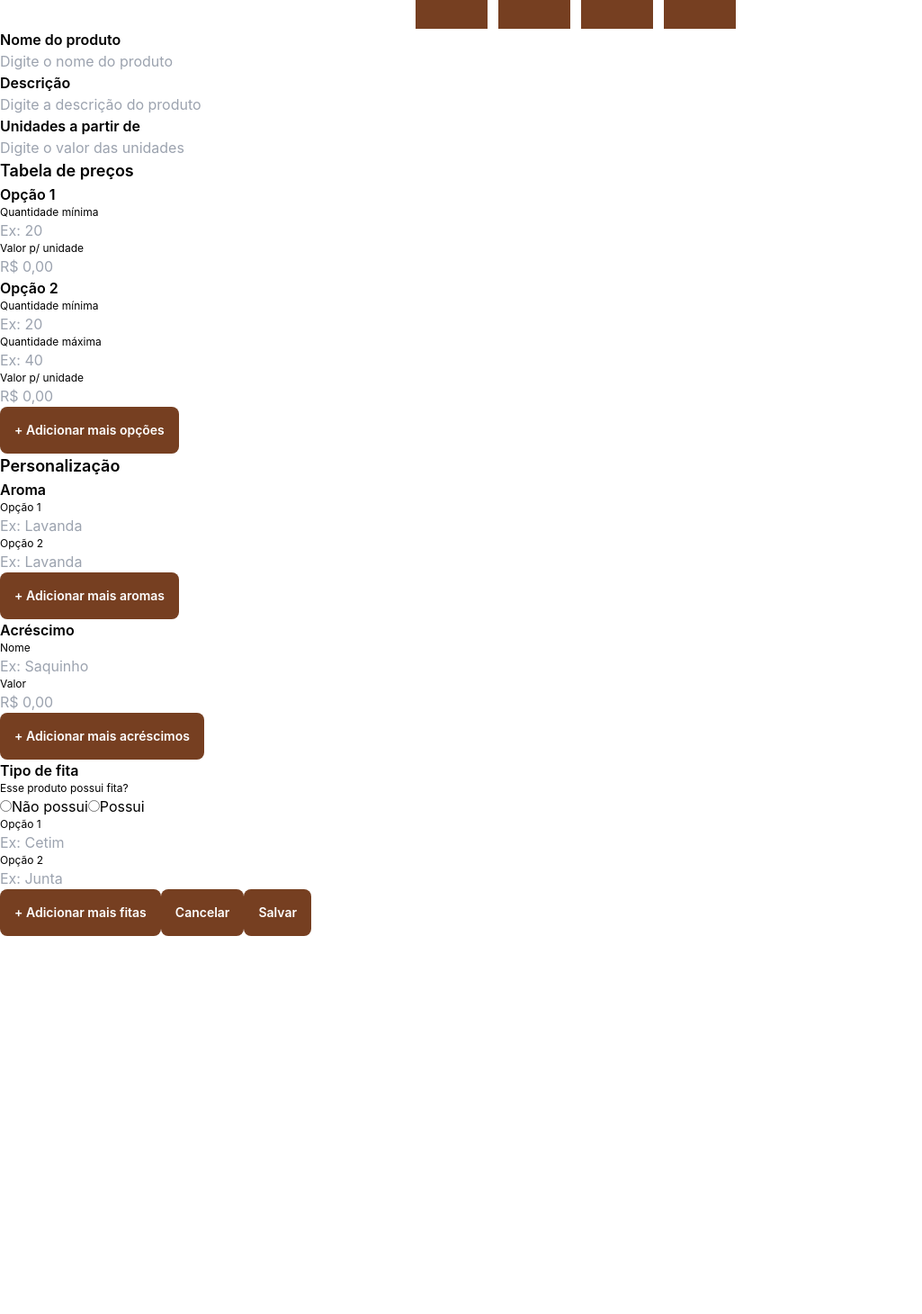
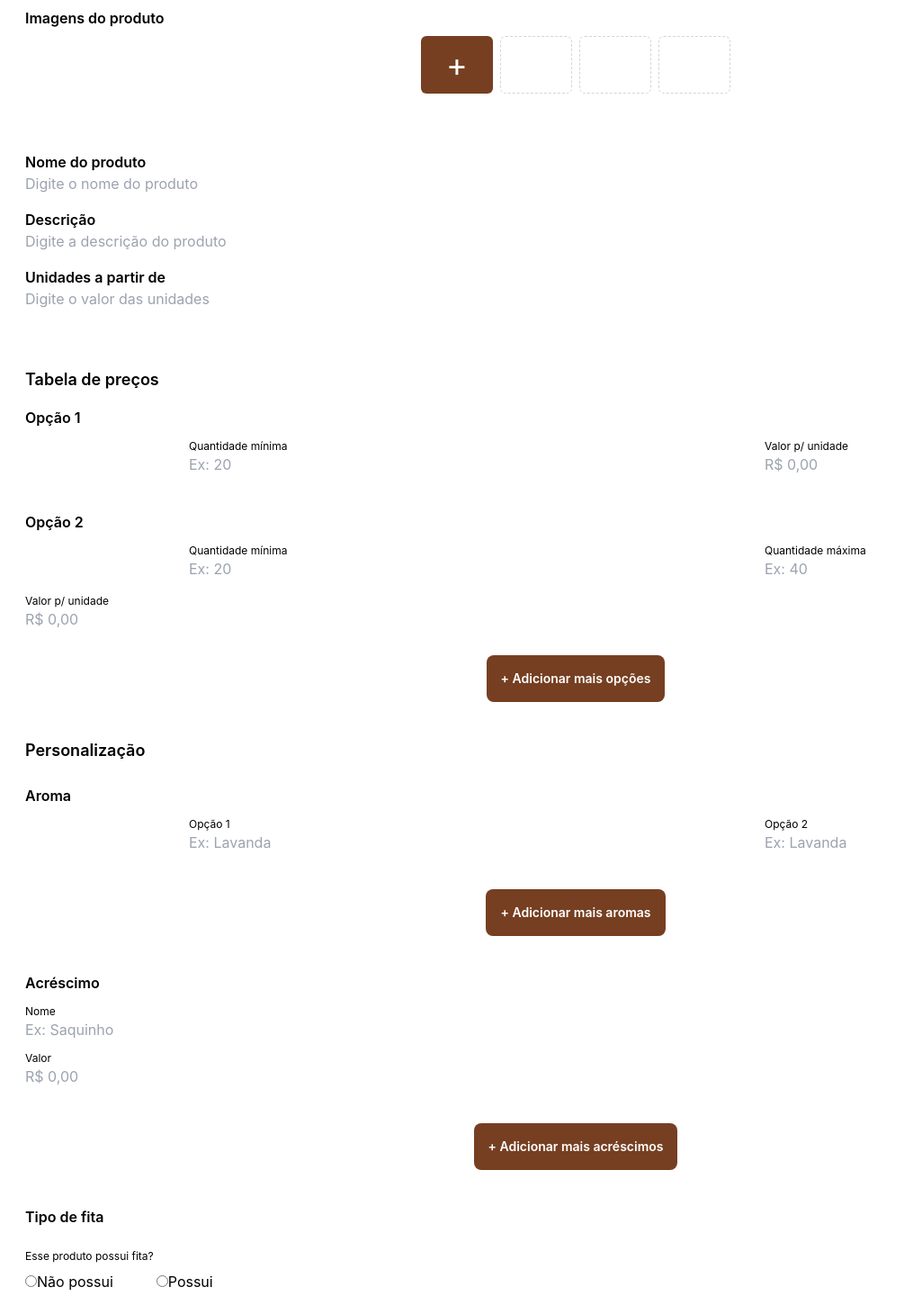
Before and after one commit to ICEI-PUC-Minas-PMV-ADS/pmv-ads-2024-1-e5-proj-empext-t5-flamme, a React (Vite) app in the folder flamme-web/: page / in a window 1280 px wide. Shown: the part 100-1560 px from the top of the page at 90% size, without its empty margins (0-1025 px from the left). Before the commit the page ends 1140 px from the top, so only its background shows below. Built offline with nearby package versions, Linux system fonts and the light colour scheme.

Commit message:
melhorando css page addProduct

```diff
--- a/flamme-web/src/components/Rectangle/index.tsx
+++ b/flamme-web/src/components/Rectangle/index.tsx
@@ -1,11 +1,11 @@
 const Rectangle = () => {
   return (
-    <div className="flex flex-row justify-center items-center gap-3">
-    <div className="w-20 h-20 rounded-5 bg-primary text-white text-center">+</div>
-    <div className="w-20 h-20 rounded-5 bg-primary"></div>
-    <div className="w-20 h-20 rounded-5 bg-primary"></div>
-    <div className="w-20 h-20 rounded-5 bg-primary"></div>
-</div>
+    <div className="flex justify-center items-center gap-2 mt-2">
+        <div className="w-20 h-16 bg-primary rounded-md flex justify-center items-center text-white text-4xl">+</div>
+        <div className="w-20 h-16 rounded-md border border-dashed border-gray-300"></div>
+        <div className="w-20 h-16 rounded-md border border-dashed border-gray-300"></div>
+        <div className="w-20 h-16 rounded-md border border-dashed border-gray-300"></div>
+    </div>
 
   );
 };
--- a/flamme-web/src/screens/addProduct/index.tsx
+++ b/flamme-web/src/screens/addProduct/index.tsx
@@ -12,98 +12,141 @@ function AddProduct() {
     <>
       <div className="AddProduct">
 
+        <div className="flex justify-center items-center mt-4">
           <Title text="Adicionar Produto" />
+        </div>
 
+        <div className="mt-16 ml-7">
           <SectionTitle text="Imagens do produto" />
+        </div>
 
-        <Rectangle/>
+        <Rectangle />
 
-        <div className="container">
-          <div className="input-group">
-            <div className="input-box">
+        <div className="mt-16 ml-7">
           <SectionTitle text="Nome do produto" />
           <input type="text" placeholder="Digite o nome do produto" />
         </div>
 
-            <div className="input-box">
+        <div className="ml-7 mt-4">
           <SectionTitle text="Descrição" />
           <input type="text" placeholder="Digite a descrição do produto" />
         </div>
 
-            <div className="input-box">
+        <div className="ml-7 mt-4">
           <SectionTitle text="Unidades a partir de" />
           <input type="text" placeholder="Digite o valor das unidades" />
         </div>
 
+
         {/* Tabela de preços */}
 
+        <div className="pt-16 ml-7">
           <Title text="Tabela de preços" />
+        </div>
+
+        <div className="ml-7 mt-4">
           <SectionTitle text="Opção 1" />
-            <div className="input-box">
+        </div>
+
+        <div className="flex justify-around">
+          <div className="ml-7 mt-3">
             <Text text="Quantidade mínima" />
             <input type="text" placeholder="Ex: 20" />
           </div>
 
-            <div className="input-box">
+          <div className="ml-7 mt-3">
+            <Text text="Valor p/ unidade" />
+            <input type="text" placeholder="R$ 0,00" />
+          </div>
+        </div>
+
+        <div className="ml-7 mt-10">
+          <SectionTitle text="Opção 2" />
+        </div>
+
+        <div className="flex justify-around">
+          <div className="ml-7 mt-3">
+            <Text text="Quantidade mínima" />
+            <input type="text" placeholder="Ex: 20" />
+          </div>
+
+          <div className="ml-7 mt-3">
+            <Text text="Quantidade máxima" />
+            <input type="text" placeholder="Ex: 40" />
+          </div>
+        </div>
+
+        <div className="ml-7 mt-4">
           <Text text="Valor p/ unidade" />
           <input type="text" placeholder="R$ 0,00" />
         </div>
 
-            <SectionTitle text="Opção 2" />
-            <div className="input-box">
-              <Text text="Quantidade mínima" />
-              <input type="text" placeholder="Ex: 20" />
+        <div className="flex justify-center items-center mt-7">
+          <Button label="+ Adicionar mais opções" onclick={click} />
         </div>
 
-            <div className="input-box">
-              <Text text="Quantidade máxima" />
-              <input type="text" placeholder="Ex: 40" />
-            </div>
-
-            <div className="input-box">
-              <Text text="Valor p/ unidade" />
-              <input type="text" placeholder="R$ 0,00" />
-            </div>
-
-            <Button label="+ Adicionar mais opções" onclick={click} />
 
         {/* Personalização */}
 
+        <div className="ml-7 mt-10">
           <Title text="Personalização" />
+        </div>
+
+        <div className="ml-7 mt-6">
           <SectionTitle text="Aroma" />
-            <div className="input-box">
+        </div>
+
+        <div className="flex justify-around">
+          <div className="ml-7 mt-3">
             <Text text="Opção 1" />
             <input type="text" placeholder="Ex: Lavanda" />
           </div>
 
-            <div className="input-box">
+          <div className="ml-7 mt-3">
             <Text text="Opção 2" />
             <input type="text" placeholder="Ex: Lavanda" />
           </div>
+        </div>
 
+
+        <div className="flex justify-center items-center mt-10">
           <Button label="+ Adicionar mais aromas" onclick={click} />
+        </div>
+
 
         {/* Acréscimo */}
 
+        <div className="ml-7 mt-10">
           <SectionTitle text="Acréscimo" />
-            <div className="input-box">
+        </div>
+
+        <div className="ml-7 mt-3">
           <Text text="Nome" />
           <input type="text" placeholder="Ex: Saquinho" />
         </div>
 
-            <div className="input-box">
+        <div className="ml-7 mt-3">
           <Text text="Valor" />
           <input type="text" placeholder="R$ 0,00" />
         </div>
 
+        <div className="flex justify-center items-center mt-10">
           <Button label="+ Adicionar mais acréscimos" onclick={click} />
+        </div>
+
 
         {/* Tipo de fita */}
 
+        <div className="ml-7 mt-10">
           <SectionTitle text="Tipo de fita" />
+        </div>
+
+        <div className="ml-7 mt-6">
           <Text text="Esse produto possui fita?" />
+        </div>
 
-            <div>
+        <div className="flex mt-2">
+          <div className="ml-7">
             <label>
               <input
                 type="radio"
@@ -112,7 +155,9 @@ function AddProduct() {
               />
               Não possui
             </label>
+          </div>
 
+          <div className="ml-12">
             <label>
               <input
                 type="radio"
@@ -122,23 +167,32 @@ function AddProduct() {
               Possui
             </label>
           </div>
+        </div>
 
-            <div className="input-box">
+        <div className="flex justify-around">
+          <div className="ml-7 mt-6">
             <Text text="Opção 1" />
             <input type="text" placeholder="Ex: Cetim" />
           </div>
 
-            <div className="input-box">
+          <div className="ml-7 mt-6">
             <Text text="Opção 2" />
             <input type="text" placeholder="Ex: Junta" />
           </div>
 
+        </div>
+
+        <div className="flex justify-center items-center mt-10">
           <Button label="+ Adicionar mais fitas" onclick={click} />
+        </div>
 
+        <div className="flex justify-around mt-16">
+          <div className="p-4">
             <Button label="Cancelar" onclick={click} />
+          </div>
 
+          <div className="p-4">
             <Button label="Salvar" onclick={click} />
-
           </div>
         </div>
       </div>
```
Lines whose indentation alone changed are shown as unchanged.
